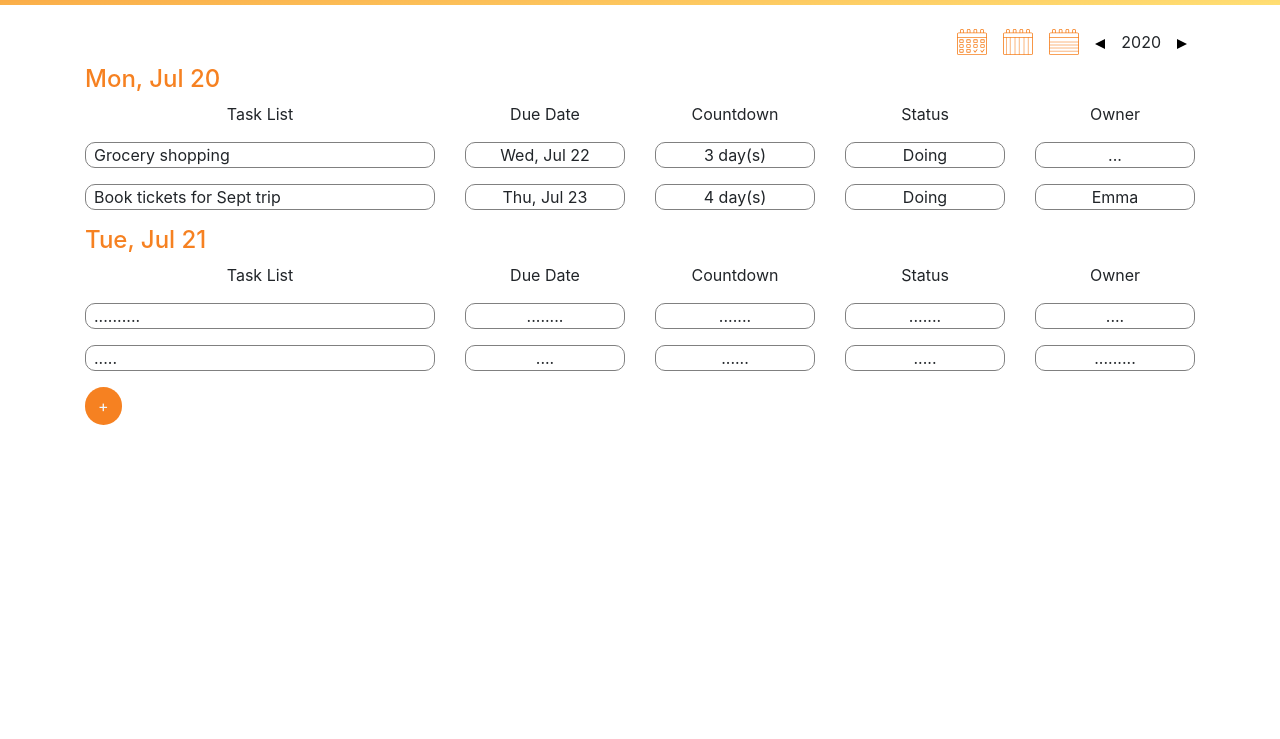
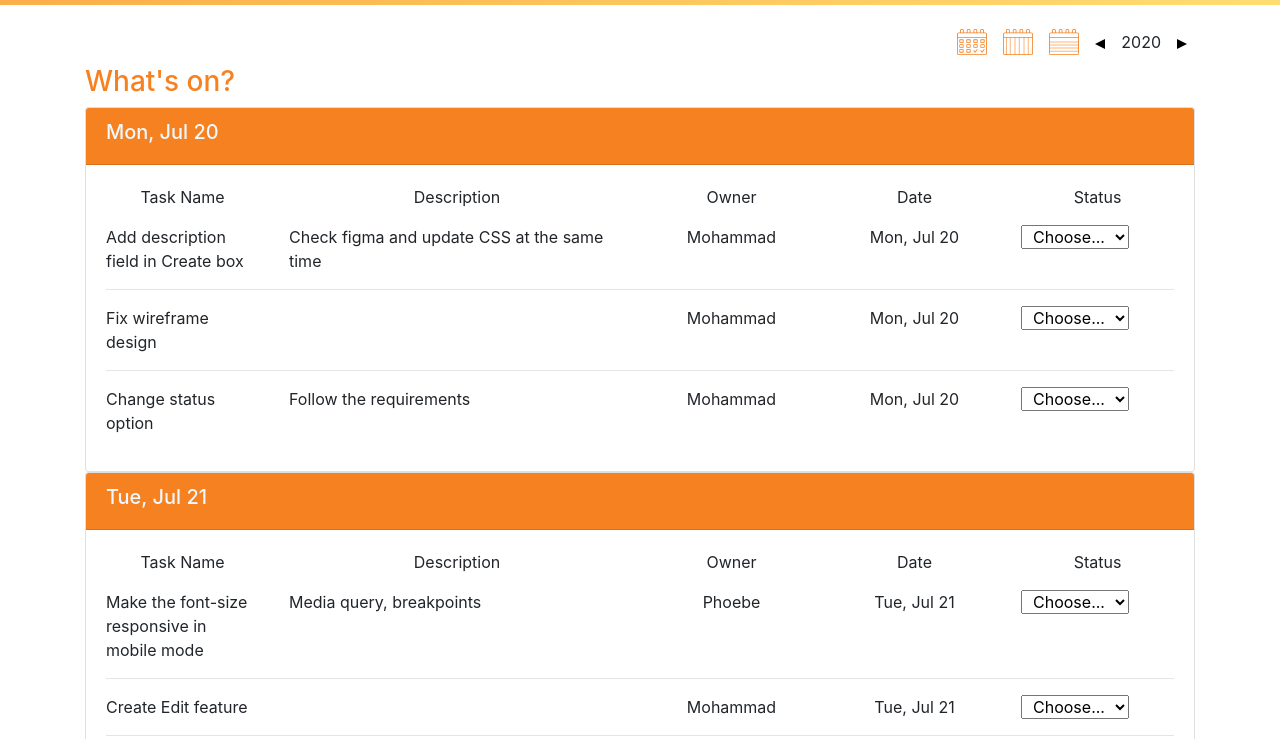
Before and after one commit to TotoroSyd/Eatthefrog, a plain HTML site: page index.html in a window 1280 px wide. Shown: the part 61-800 px from the top of the page. Drawn offline with nearby package versions, Linux system fonts and the light colour scheme.

Commit message:
Change layout main page to Collapsing card

```diff
--- a/index.html
+++ b/index.html
@@ -25,7 +25,7 @@
 
     <main class="container">
     <!--View Group-->
-    <div class="view d-flex flex-row justify-content-end align-items-center">
+    <div class="view d-flex flex-row justify-content-end align-items-center" style="position: sticky;">
       <a class="p-2" href="#" data-toggle="tooltip" title="Month View"><img src="image/view-month-orange.svg" alt="month view icon" width="30" height="30"></a>
       <a class="p-2" href="#" data-toggle="tooltip" title="Week View"><img src="image/view-week-orange.svg" alt="week view icon" width="30" height="30"></a>
       <a class="p-2" href="#" data-toggle="tooltip" title="Agenda View"><img src="image/view-agenda-orange.svg" alt="agenda view icon" width="30" height="30"></a>
@@ -35,198 +35,313 @@
     </div>
 
     <!--Task details display-->
-    <div class="task-group">
-      <div>
-        <h4>Mon, Jul 20</h4>
+    <h3>What's on?</h3>
+    <div id="accordion">
+      <div class="card">
+        <div class="card-header" id="headingOne">
+          <h5 data-toggle="collapse" data-target="#collapseOne" aria-expanded="true" aria-controls="collapseOne">
+            Mon, Jul 20
+          </h5>
+        </div>
+
+        <div id="collapseOne" class="collapse show" aria-labelledby="headingOne" data-parent="#accordion">
+          <div class="card-body">
             <!--Header of Task list table-->
             <div class="task-list row">
+              <div class="col-2">
+                <p class="text-center">Task Name</p>
+              </div>
               <div class="col-4">
-            <p class="text-center">Task List</p>
+                <p class="text-center">Description</p>
               </div>
               <div class="col-2">
-            <p class="text-center">Due Date</p>
+                <p class="text-center">Owner</p>
               </div>
               <div class="col-2">
-            <p class="text-center">Countdown</p>
+                <p class="text-center">Date</p>
               </div>
               <div class="col-2">
                 <p class="text-center">Status</p>
-          </div>
-          <div class="col-2">
-            <p class="text-center">Owner</p>
               </div>
             </div>
 
             <!--Task 1-->
             <div class="task-list row">
               <!--Task-->
+              <div class="col-2">
+                <p class="text-left">Add description field in Create box</p>
+              </div>
+
+              <!--Description-->
               <div class="col-4">
-            <p style="border: solid thin grey; border-radius: 10px; text-indent: 0.5em;">Grocery shopping</p>
-            <!-- <div class="card">
-              <div class="card-body">
-                Buy milk
+                <p class="text-left">Check figma and update CSS at the same time</p>
               </div>
-            </div> -->
+
+              <!--Owner-->
+              <div class="col-2">
+                <p class="text-center">Mohammad</p>
               </div>
+
               <!--Duedate-->
               <div class="col-2">
-            <p class="text-center" style="border: solid thin grey; border-radius: 10px;">Wed, Jul 22</p>
+                <p class="text-center">Mon, Jul 20</p>
               </div>
-          <!--Countdown-->
+
+              <!-- Countdown
               <div class="col-2">
                 <p class="text-center" style="border: solid thin grey; border-radius: 10px;">3 day(s)</p>
-          </div>
+              </div> -->
+
               <!--Status-->
               <div class="col-2">
-            <p class="text-center" style="border: solid thin grey; border-radius: 10px;">Doing</p>
-            <!-- <select class="d-flex justify-content-center">
+                <!-- <p class="text-center">Doing</p> -->
+                <select class="text-center">
                   <option selected>Choose...</option>
-              <option>Not Start</option>
-              <option>Started</option>
-              <option>Doing</option>
-              <option>Completed</option>
-            </select> -->
-          </div>
-          <!--Owner-->
-          <div class="col-2">
-            <p class="text-center" style="border: solid thin grey; border-radius: 10px;">...</p>
+                  <option>To Do</option>
+                  <option>In Progress</option>
+                  <option>Review</option>
+                  <option>Done</option>
+                </select>
               </div>
             </div>
-
+            <hr class="mt-0">
             <!--Task 2-->
             <div class="task-list row">
               <!--Task-->
+              <div class="col-2">
+                <p class="text-left">Fix wireframe design</p>
+              </div>
+
+              <!--Description-->
               <div class="col-4">
-            <p style="border: solid thin grey; border-radius: 10px; text-indent: 0.5em;">Book tickets for Sept trip</p>
-            <!-- <div class="card">
-              <div class="card-body">
-                Buy milk
+                <p class="text-left"></p>
               </div>
-            </div> -->
+
+              <!--Owner-->
+              <div class="col-2">
+                <p class="text-center">Mohammad</p>
               </div>
+
               <!--Duedate-->
               <div class="col-2">
-            <p class="text-center" style="border: solid thin grey; border-radius: 10px;">Thu, Jul 23</p>
+                <p class="text-center">Mon, Jul 20</p>
               </div>
-          <!--Countdown-->
+
+              <!-- Countdown
               <div class="col-2">
-            <p class="text-center" style="border: solid thin grey; border-radius: 10px;">4 day(s)</p>
-          </div>
+                <p class="text-center" style="border: solid thin grey; border-radius: 10px;">3 day(s)</p>
+              </div> -->
+
               <!--Status-->
               <div class="col-2">
-            <p class="text-center" style="border: solid thin grey; border-radius: 10px;">Doing</p>
-            <!-- <select class="d-flex justify-content-center">
+                <!-- <p class="text-center">Doing</p> -->
+                <select class="text-center">
                   <option selected>Choose...</option>
-              <option>Not Start</option>
-              <option>Started</option>
-              <option>Doing</option>
-              <option>Completed</option>
-            </select> -->
+                  <option>Done</option>
+                  <option>To Do</option>
+                  <option>In Progress</option>
+                  <option>Review</option>
+                </select>
               </div>
+            </div>
+            <hr class="mt-0">
+            <!--Task 3-->
+            <div class="task-list row">
+              <!--Task-->
+              <div class="col-2">
+                <p class="text-left">Change status option</p>
+              </div>
+
+              <!--Description-->
+              <div class="col-4">
+                <p class="text-left">Follow the requirements</p>
+              </div>
+
               <!--Owner-->
               <div class="col-2">
-            <p class="text-center" style="border: solid thin grey; border-radius: 10px;">Emma</p>
+                <p class="text-center">Mohammad</p>
+              </div>
+
+              <!--Duedate-->
+              <div class="col-2">
+                <p class="text-center">Mon, Jul 20</p>
+              </div>
+
+              <!-- Countdown
+              <div class="col-2">
+                <p class="text-center" style="border: solid thin grey; border-radius: 10px;">3 day(s)</p>
+              </div> -->
+
+              <!--Status-->
+              <div class="col-2">
+                <!-- <p class="text-center">Doing</p> -->
+                <select class="text-center">
+                  <option selected>Choose...</option>
+                  <option>Done</option>
+                  <option>To Do</option>
+                  <option>In Progress</option>
+                  <option>Review</option>
+                </select>
+              </div>
+            </div>
           </div>
         </div>
       </div>
 
-      <div>
-        <h4>Tue, Jul 21</h4>
+      <div class="card">
+        <div class="card-header" id="headingTwo">
+          <h5 data-toggle="collapse" data-target="#collapseTwo" aria-expanded="true" aria-controls="collapseTwo">
+            Tue, Jul 21
+          </h5>
+        </div>
+
+        <div id="collapseTwo" class="collapse show" aria-labelledby="headingTwo" data-parent="#accordion">
+          <div class="card-body">
             <!--Header of Task list table-->
             <div class="task-list row">
+              <div class="col-2">
+                <p class="text-center">Task Name</p>
+              </div>
               <div class="col-4">
-            <p class="text-center">Task List</p>
+                <p class="text-center">Description</p>
               </div>
               <div class="col-2">
-            <p class="text-center">Due Date</p>
+                <p class="text-center">Owner</p>
               </div>
               <div class="col-2">
-            <p class="text-center">Countdown</p>
+                <p class="text-center">Date</p>
               </div>
               <div class="col-2">
                 <p class="text-center">Status</p>
-          </div>
-          <div class="col-2">
-            <p class="text-center">Owner</p>
               </div>
             </div>
 
             <!--Task 1-->
             <div class="task-list row">
               <!--Task-->
+              <div class="col-2">
+                <p class="text-left">Make the font-size responsive in mobile mode</p>
+              </div>
+
+              <!--Description-->
               <div class="col-4">
-            <p style="border: solid thin grey; border-radius: 10px; text-indent: 0.5em;">.......... </p>
-            <!-- <div class="card">
-              <div class="card-body">
-                Buy milk
+                <p class="text-left">Media query, breakpoints</p>
               </div>
-            </div> -->
+
+              <!--Owner-->
+              <div class="col-2">
+                <p class="text-center">Phoebe</p>
               </div>
+
               <!--Duedate-->
               <div class="col-2">
-            <p class="text-center" style="border: solid thin grey; border-radius: 10px;">........</p>
+                <p class="text-center">Tue, Jul 21</p>
               </div>
-          <!--Countdown-->
+
+              <!-- Countdown
               <div class="col-2">
-            <p class="text-center" style="border: solid thin grey; border-radius: 10px;">.......</p>
-          </div>
+                <p class="text-center" style="border: solid thin grey; border-radius: 10px;">3 day(s)</p>
+              </div> -->
+
               <!--Status-->
               <div class="col-2">
-            <p class="text-center" style="border: solid thin grey; border-radius: 10px;">.......</p>
-            <!-- <select class="d-flex justify-content-center">
+                <!-- <p class="text-center">Doing</p> -->
+                <select class="text-center">
                   <option selected>Choose...</option>
-              <option>Not Start</option>
-              <option>Started</option>
-              <option>Doing</option>
-              <option>Completed</option>
-            </select> -->
-          </div>
-          <!--Owner-->
-          <div class="col-2">
-            <p class="text-center" style="border: solid thin grey; border-radius: 10px;">....</p>
+                  <option>To Do</option>
+                  <option>In Progress</option>
+                  <option>Review</option>
+                  <option>Done</option>
+                </select>
               </div>
             </div>
-
+            <hr class="mt-0">
             <!--Task 2-->
             <div class="task-list row">
               <!--Task-->
+              <div class="col-2">
+                <p class="text-left">Create Edit feature</p>
+              </div>
+
+              <!--Description-->
               <div class="col-4">
-            <p style="border: solid thin grey; border-radius: 10px; text-indent: 0.5em;">.....</p>
-            <!-- <div class="card">
-              <div class="card-body">
-                Buy milk
+                <p class="text-left"></p>
               </div>
-            </div> -->
+
+              <!--Owner-->
+              <div class="col-2">
+                <p class="text-center">Mohammad</p>
               </div>
+
               <!--Duedate-->
               <div class="col-2">
-            <p class="text-center" style="border: solid thin grey; border-radius: 10px;">....</p>
+                <p class="text-center">Tue, Jul 21</p>
               </div>
-          <!--Countdown-->
+
+              <!-- Countdown
               <div class="col-2">
-            <p class="text-center" style="border: solid thin grey; border-radius: 10px;">......</p>
-          </div>
+                <p class="text-center" style="border: solid thin grey; border-radius: 10px;">3 day(s)</p>
+              </div> -->
+
               <!--Status-->
               <div class="col-2">
-            <p class="text-center" style="border: solid thin grey; border-radius: 10px;">.....</p>
-            <!-- <select class="d-flex justify-content-center">
+                <!-- <p class="text-center">Doing</p> -->
+                <select class="text-center">
                   <option selected>Choose...</option>
-              <option>Not Start</option>
-              <option>Started</option>
-              <option>Doing</option>
-              <option>Completed</option>
-            </select> -->
+                  <option>Done</option>
+                  <option>To Do</option>
+                  <option>In Progress</option>
+                  <option>Review</option>
+                </select>
               </div>
+            </div>
+            <hr class="mt-0">
+            <!--Task 3-->
+            <div class="task-list row">
+              <!--Task-->
+              <div class="col-2">
+                <p class="text-left">Finalize solution for Summary box appearing from the right</p>
+              </div>
+
+              <!--Description-->
+              <div class="col-4">
+                <p class="text-left">Need discussion</p>
+              </div>
+
               <!--Owner-->
               <div class="col-2">
-            <p class="text-center" style="border: solid thin grey; border-radius: 10px;">.........</p>
+                <p class="text-center">Phoebe, Mohammad</p>
+              </div>
+
+              <!--Duedate-->
+              <div class="col-2">
+                <p class="text-center">Wed, Jul 22</p>
+              </div>
+
+              <!-- Countdown
+              <div class="col-2">
+                <p class="text-center" style="border: solid thin grey; border-radius: 10px;">3 day(s)</p>
+              </div> -->
+
+              <!--Status-->
+              <div class="col-2">
+                <!-- <p class="text-center">Doing</p> -->
+                <select class="text-center">
+                  <option selected>Choose...</option>
+                  <option>Done</option>
+                  <option>To Do</option>
+                  <option>In Progress</option>
+                  <option>Review</option>
+                </select>
+              </div>
+            </div>
           </div>
         </div>
       </div>
     </div>
 
     <!--Create button-->
-    <button type="button" class="btn" data-toggle="modal" data-target="#taskModal">+</button>
+    <button type="button" class="btn" data-toggle="modal" data-target="#taskModal" id="create-btn">+</button>
 
     <!--Summary box-->
       <!--Todo-->
@@ -247,7 +362,7 @@
               <!-- task name  -->
               <div class="form-group">
                   <label for="taskName">Task Name</label>
-                  <input type="text" class="form-control" id="taskName" placeholder="Pick up HelloFresh box">
+                  <input type="text" class="form-control" id="taskName" placeholder="Delete cancel button">
               </div>
               <!-- Task Description -->
               <div class="form-group">
@@ -287,7 +402,7 @@
                   <label for="status" class="col-4 col-form-label">Status</label>
                   <select id="status" class="form-control">
                     <option selected>Choose...</option>
-                    <option>To DO</option>
+                    <option>To Do</option>
                     <option>In Progress</option>
                     <option>Review</option>
                     <option>Done</option>
--- a/style.css
+++ b/style.css
@@ -39,3 +39,15 @@ main {
   text-decoration: none;
   color: aliceblue;
 }
+
+#create-btn {
+  margin: 1em 1em;
+}
+
+.card-header {
+  background-color: #f68121;
+}
+
+.card-header > h5 {
+  color: aliceblue;
+}
```
Lines whose indentation alone changed are shown as unchanged.
